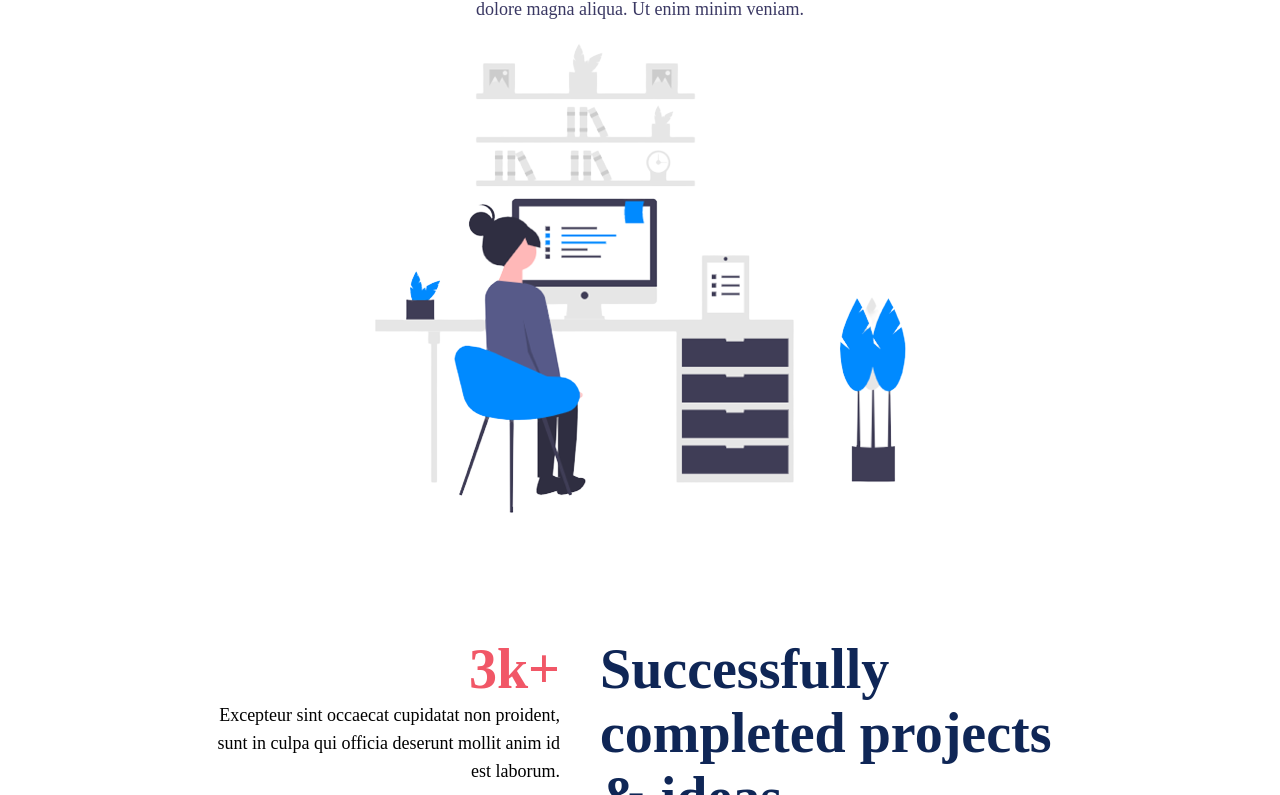
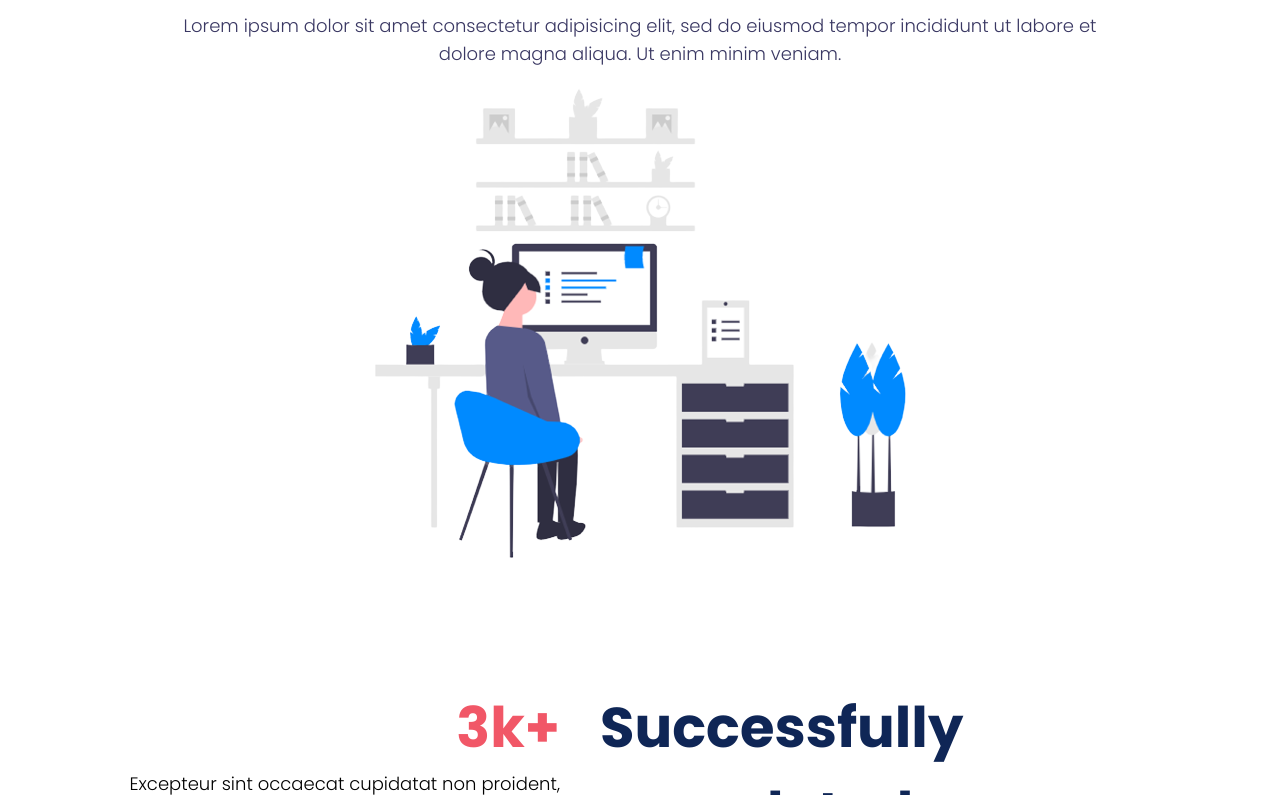
Before and after one commit to Sanhita-dhar/project, a plain HTML site: page index.html in a window 1280 px wide. Shown: the part 336-1131 px from the top of the page. Drawn offline with Linux system fonts and the light colour scheme.

Commit message:
Update style.css

```diff
--- a/css/style.css
+++ b/css/style.css
@@ -4,6 +4,10 @@
 }
 a{
     text-decoration: none;
+}
+body{
+
+ font-family: 'Poppins', sans-serif;
 }
 
 
@@ -14,6 +18,7 @@ a{
     padding: 20px 0;
     border-bottom: 1px solid rgb(192, 192, 192);
 }
+
 .container{
     width: 1140px;
     margin: auto;
@@ -35,6 +40,10 @@ a{
 .menu-item ul li a{
     color: rgb(92, 92, 92);
 }
+.menu-item ul li a:hover{
+    color: blue;
+}
+
 /* header End */
 
 /* banner Start */
```
